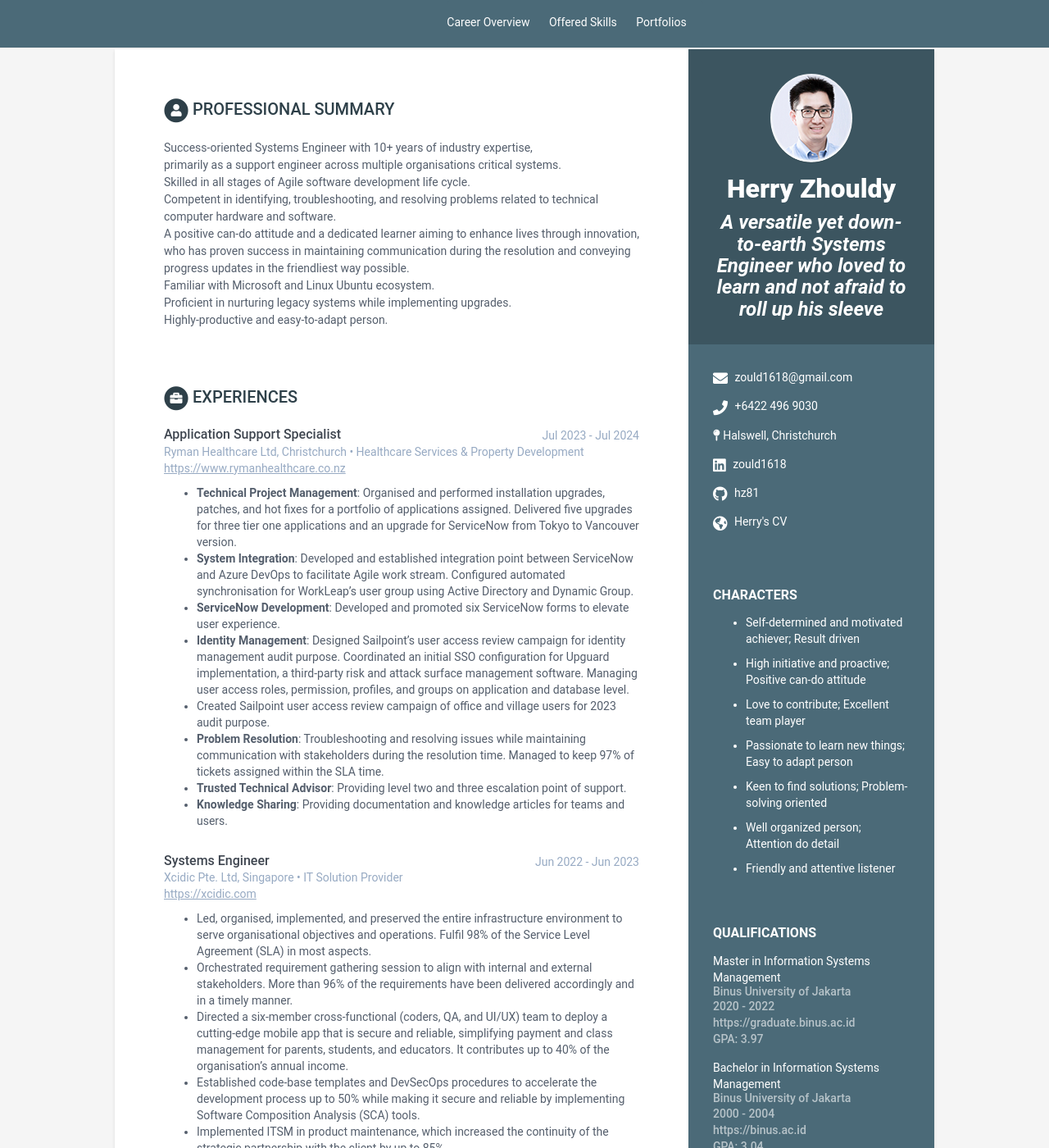
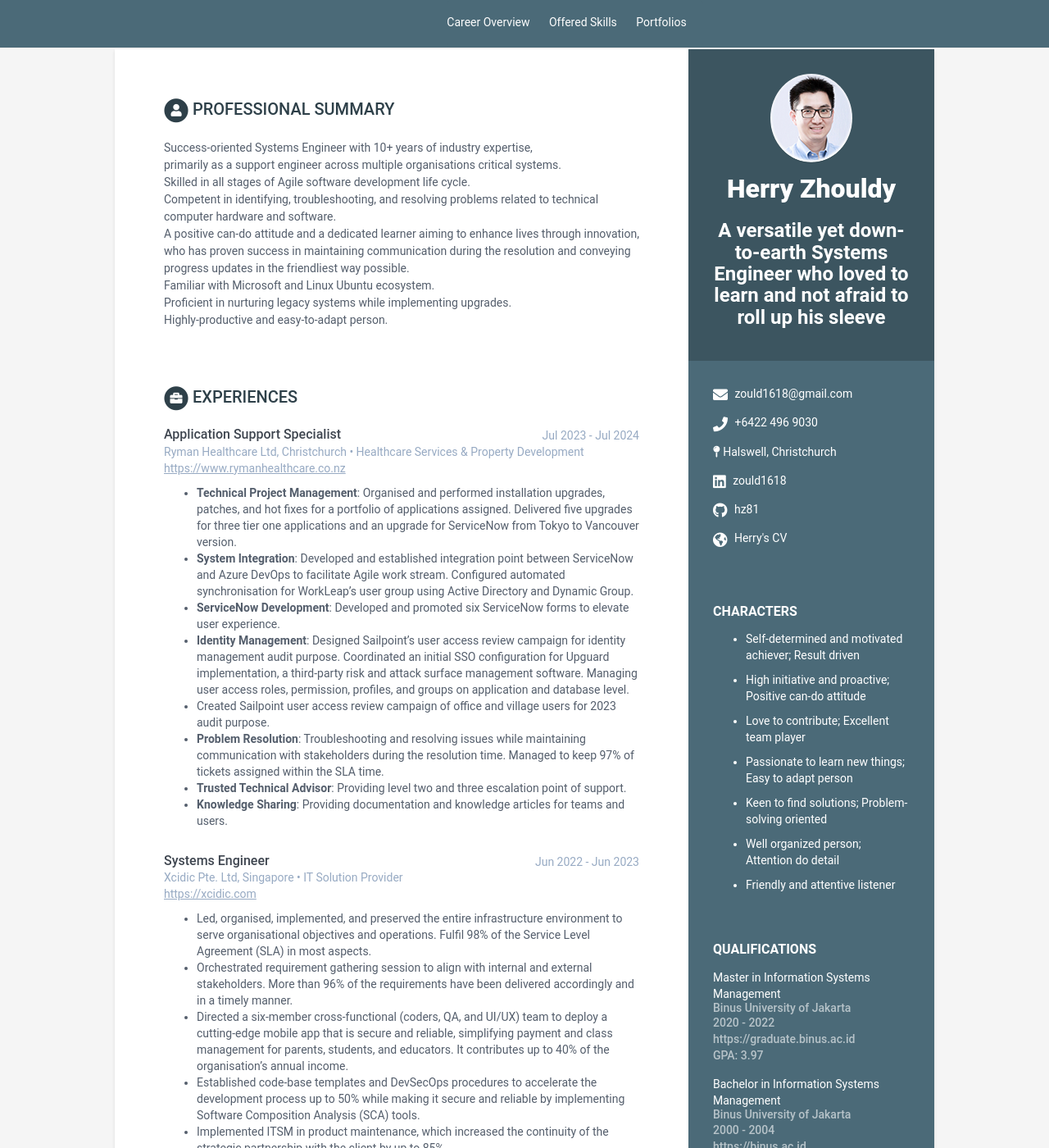
Before and after one commit to hz81/cv-se001, a Jekyll site: the page built from index.html, in a window 1280 px wide and 1400 px high. Shown: the whole window at 82% size. Built offline with Jekyll 4.4.1, drawn with Linux system fonts in a browser that asks for light colours.

Commit message:
Update _base.scss

```diff
--- a/_sass/_base.scss
+++ b/_sass/_base.scss
@@ -90,9 +90,9 @@ p {
     //color: rgba(256, 256, 256, 0.6);
     //font-size: 16px;
     //font-weight: 400;
-    margin-top: 0;
-    margin-bottom: 0;
-    font-style: italic;
+    //margin-top: 0;
+    //margin-bottom: 0;
+    //font-style: italic;
   }
   .tagline-highlight {
     color: rgba(256, 256, 256, 0.6);
```
